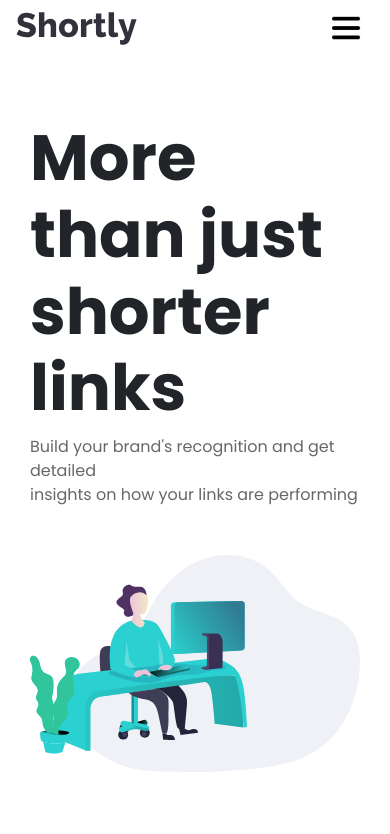
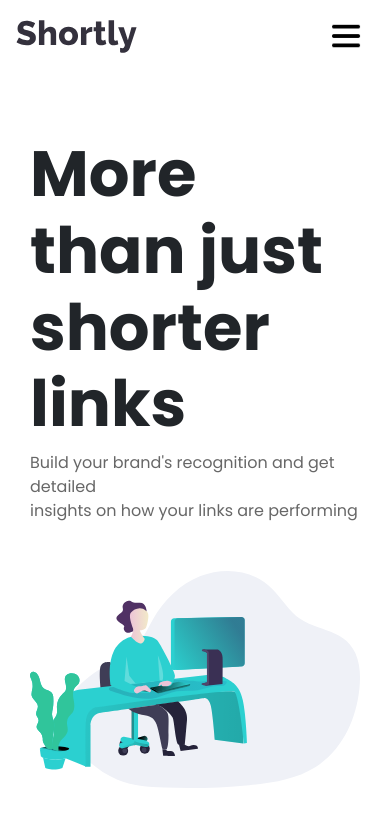
Before and after one commit to AbinJose2002/URL-Shortner, a plain HTML site: page index.html in a window 390 px wide. Shown: the top 834 px of the page. Drawn offline with nearby package versions, Linux system fonts and the light colour scheme.

Commit message:
Mobile view navbar padding adjusted

```diff
--- a/index.html
+++ b/index.html
@@ -7,7 +7,7 @@
 <body>
 
   <!-- navbar section -->
-  <nav class="navbar navbar-expand-lg pt-2 pb-2">
+  <nav class="navbar navbar-expand-lg pt-2 pb-2 py-3 py-sm-5">
     <div class="container">
       <img src="assets/logo.svg" alt="">
       <button class="navbar-toggler" type="button" data-bs-toggle="collapse" data-bs-target="#navmenu">
```
